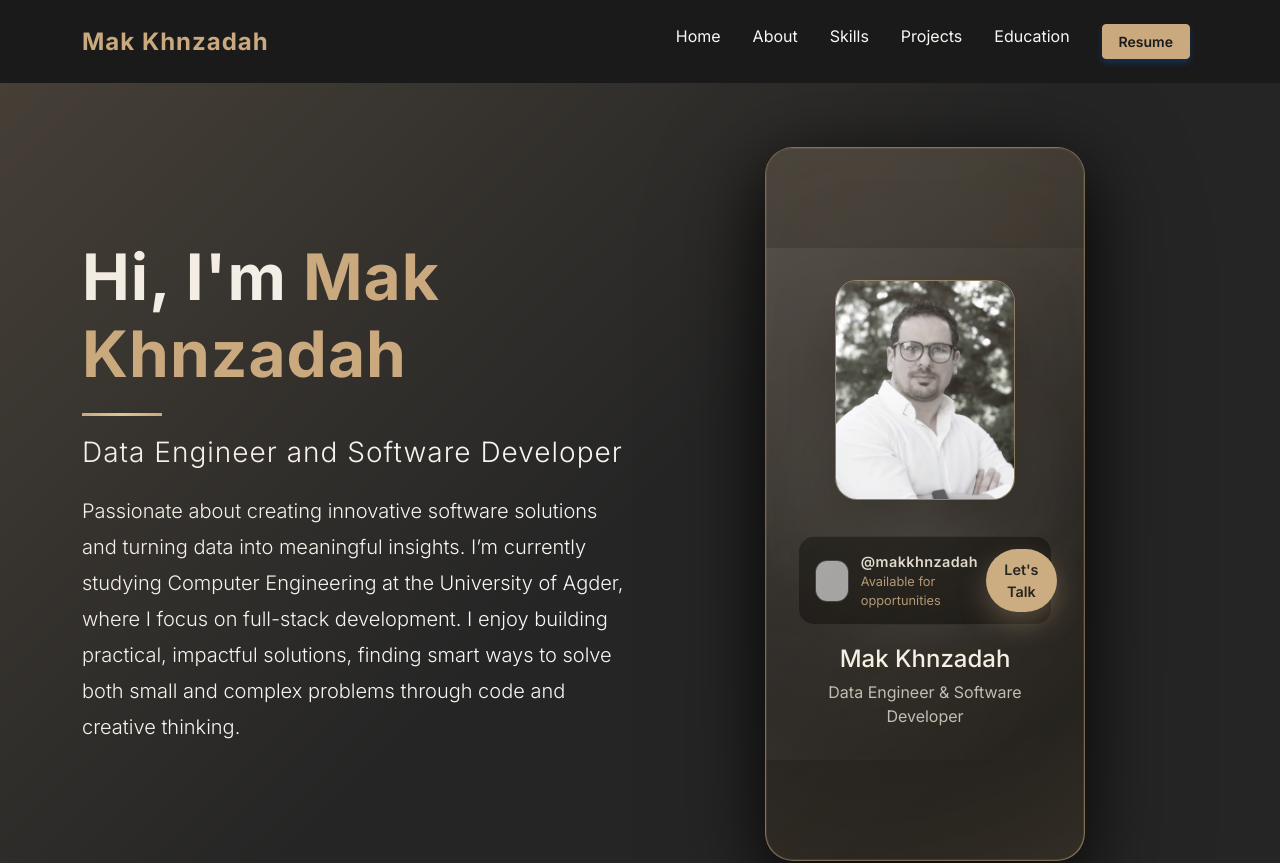
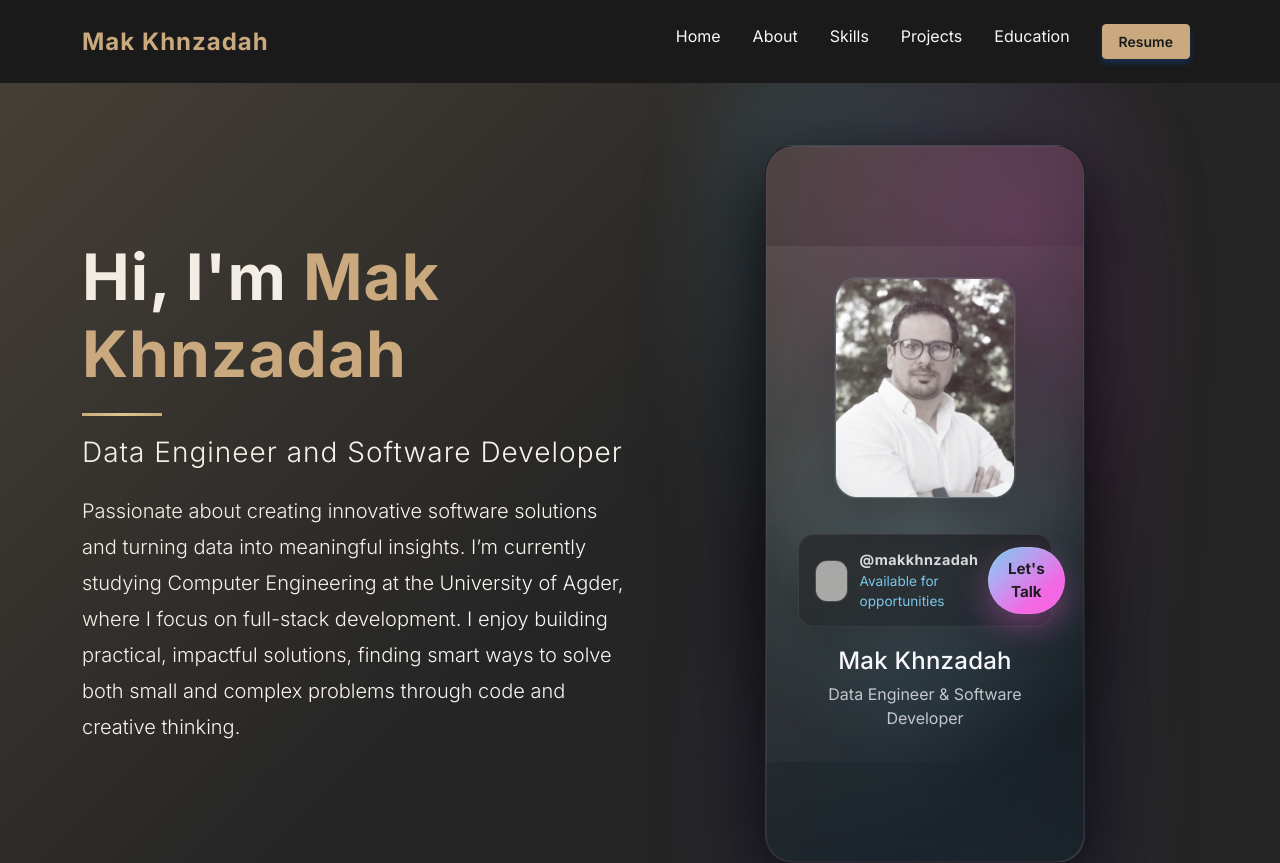
Before and after one commit to MakKhnzadah/Mak-portfolio, a React (Create React App) app: page / in a window 1280 px wide. Shown: the top 863 px of the page. Built offline with nearby package versions, Linux system fonts and the light colour scheme; grey boxes are pictures that could not be loaded.

Commit message:
updated_3

```diff
--- a/src/components/ProfileCard.css
+++ b/src/components/ProfileCard.css
@@ -1,11 +1,12 @@
 :root {
-  --pc-gold: #c9a97d;
-  --pc-gold-soft: #d8ba90;
-  --pc-charcoal: #0c0c0c;
-  --pc-charcoal-soft: #151515;
-  --pc-cream: #f4ede0;
-  --pc-border: rgba(201, 169, 125, 0.55);
-  --pc-gradient: linear-gradient(160deg, rgba(32, 32, 32, 0.96) 0%, rgba(18, 18, 18, 0.94) 55%, rgba(201, 169, 125, 0.18) 100%);
+  --pc-accent-1: #75d5ff;
+  --pc-accent-2: #f35be1;
+  --pc-accent-3: #8f7bff;
+  --pc-charcoal: #060608;
+  --pc-charcoal-soft: #0f1014;
+  --pc-cream: #f6f7fb;
+  --pc-border: rgba(255, 255, 255, 0.08);
+  --pc-gradient: linear-gradient(160deg, rgba(15, 17, 23, 0.95) 0%, rgba(9, 10, 14, 0.9) 50%, rgba(117, 213, 255, 0.08) 100%);
 }
 
 .pc-card-wrapper {
@@ -16,15 +17,28 @@
   pointer-events: none;
 }
 
+.pc-card-wrapper::after {
+  content: '';
+  position: absolute;
+  inset: -12%;
+  background: radial-gradient(circle at 20% 20%, rgba(117, 213, 255, 0.25), transparent 45%),
+    radial-gradient(circle at 80% 30%, rgba(243, 91, 225, 0.28), transparent 45%),
+    radial-gradient(circle at 50% 80%, rgba(143, 123, 255, 0.22), transparent 55%);
+  filter: blur(48px);
+  opacity: 0.85;
+  z-index: -3;
+  pointer-events: none;
+}
+
 .pc-card-shell {
   position: relative;
   transform-style: preserve-3d;
   transition: transform 320ms ease, filter 320ms ease;
-  filter: drop-shadow(0 18px 46px rgba(0, 0, 0, 0.55));
+  filter: drop-shadow(0 18px 46px rgba(0, 0, 0, 0.65));
 }
 
 .pc-card-shell.active {
-  filter: drop-shadow(0 30px 70px rgba(0, 0, 0, 0.65));
+  filter: drop-shadow(0 26px 70px rgba(0, 0, 0, 0.75));
 }
 
 .pc-card-shell.entering {
@@ -38,8 +52,8 @@
   min-height: 420px;
   overflow: hidden;
   border: 1px solid var(--pc-border);
-  box-shadow: 0 25px 60px rgba(0, 0, 0, 0.55), 0 0 0 1px rgba(201, 169, 125, 0.12) inset;
-  backdrop-filter: blur(12px);
+  box-shadow: 0 28px 70px rgba(0, 0, 0, 0.55), 0 0 0 1px rgba(255, 255, 255, 0.05) inset;
+  backdrop-filter: blur(18px) saturate(130%);
 }
 
 .pc-inside {
@@ -58,27 +72,31 @@
 }
 
 .pc-card::before {
-  background: radial-gradient(circle at var(--pointer-x, 50%) var(--pointer-y, 50%), rgba(201, 169, 125, 0.25), transparent 65%);
-  opacity: 0.8;
+  background: radial-gradient(circle at var(--pointer-x, 50%) var(--pointer-y, 50%), rgba(117, 213, 255, 0.35), transparent 65%),
+    radial-gradient(circle at 80% 10%, rgba(243, 91, 225, 0.2), transparent 45%);
+  opacity: 0.9;
   transition: opacity 400ms ease;
 }
 
 .pc-card-shell:not(.active) .pc-card::before {
-  opacity: 0.4;
+  opacity: 0.6;
 }
 
 .pc-card::after {
   background: radial-gradient(circle at 20% 20%, rgba(255, 255, 255, 0.08), transparent 40%),
-    radial-gradient(circle at 80% 10%, rgba(201, 169, 125, 0.14), transparent 45%),
+    radial-gradient(circle at 80% 10%, rgba(243, 91, 225, 0.18), transparent 45%),
+    radial-gradient(circle at 40% 80%, rgba(117, 213, 255, 0.12), transparent 50%),
     var(--inner-gradient, var(--pc-gradient));
   mix-blend-mode: screen;
-  opacity: 0.55;
+  opacity: 0.7;
 }
 
 .pc-behind {
-  background: radial-gradient(circle, var(--behind-glow-color, rgba(201, 169, 125, 0.5)) 0%, transparent 70%);
-  filter: blur(60px);
-  transform: translateZ(-40px) scale(var(--behind-glow-size, 0.5));
+  background: radial-gradient(circle at 40% 40%, rgba(117, 213, 255, 0.45), transparent 60%),
+    radial-gradient(circle at 70% 60%, rgba(243, 91, 225, 0.35), transparent 55%),
+    radial-gradient(circle at 50% 80%, rgba(143, 123, 255, 0.25), transparent 55%);
+  filter: blur(70px) saturate(150%);
+  transform: translateZ(-40px) scale(var(--behind-glow-size, 0.65));
   z-index: -2;
 }
 
@@ -91,15 +109,15 @@
 }
 
 .pc-shine {
-  background: radial-gradient(circle at var(--pointer-x, 50%) var(--pointer-y, 50%), rgba(255, 255, 255, 0.18), transparent 55%);
-  opacity: 0.65;
+  background: radial-gradient(circle at var(--pointer-x, 50%) var(--pointer-y, 50%), rgba(255, 255, 255, 0.2), transparent 55%);
+  opacity: 0.7;
   mix-blend-mode: screen;
 }
 
 .pc-glare {
-  background: linear-gradient(120deg, rgba(255, 255, 255, 0.15), transparent);
+  background: linear-gradient(120deg, rgba(255, 255, 255, 0.16), transparent);
   mix-blend-mode: color-dodge;
-  opacity: 0.45;
+  opacity: 0.4;
 }
 
 .pc-content {
@@ -121,14 +139,16 @@
   height: 220px;
   border-radius: 22px;
   object-fit: cover;
-  border: 1px solid var(--pc-border);
-  box-shadow: 0 25px 60px rgba(0, 0, 0, 0.45);
-  transition: transform 260ms ease, box-shadow 260ms ease;
+  border: 1px solid rgba(255, 255, 255, 0.12);
+  box-shadow: 0 25px 60px rgba(0, 0, 0, 0.55), 0 0 0 1px rgba(117, 213, 255, 0.12);
+  filter: saturate(115%);
+  transition: transform 260ms ease, box-shadow 260ms ease, filter 260ms ease;
 }
 
 .pc-card-shell.active .avatar {
   transform: translateZ(50px);
-  box-shadow: 0 30px 70px rgba(0, 0, 0, 0.65);
+  box-shadow: 0 32px 80px rgba(0, 0, 0, 0.7), 0 0 0 1px rgba(117, 213, 255, 0.2);
+  filter: saturate(125%);
 }
 
 .pc-user-info {
@@ -137,10 +157,11 @@
   display: flex;
   justify-content: space-between;
   align-items: center;
-  background: rgba(5, 5, 5, 0.6);
+  background: linear-gradient(145deg, rgba(12, 14, 20, 0.85), rgba(15, 17, 23, 0.8));
   border: 1px solid rgba(255, 255, 255, 0.08);
   border-radius: 16px;
   padding: 12px 16px;
+  box-shadow: 0 18px 40px rgba(0, 0, 0, 0.35);
 }
 
 .pc-user-details {
@@ -167,35 +188,35 @@
   display: flex;
   flex-direction: column;
   font-size: 0.9rem;
-  color: rgba(244, 237, 224, 0.9);
+  color: rgba(246, 247, 251, 0.9);
 }
 
 .pc-handle {
-  font-weight: 600;
+  font-weight: 700;
   letter-spacing: 0.03em;
 }
 
 .pc-status {
-  font-size: 0.8rem;
-  color: rgba(201, 169, 125, 0.85);
+  font-size: 0.85rem;
+  color: rgba(117, 213, 255, 0.9);
 }
 
 .pc-contact-btn {
   pointer-events: auto;
-  background: var(--pc-gold);
-  color: #1b1a17;
+  background: linear-gradient(140deg, var(--pc-accent-1) 0%, var(--pc-accent-2) 70%);
+  color: #0a0b10;
   border: none;
-  padding: 10px 18px;
+  padding: 11px 20px;
   border-radius: 999px;
-  font-weight: 600;
-  font-size: 0.9rem;
-  transition: transform 220ms ease, background 220ms ease, box-shadow 220ms ease;
-  box-shadow: 0 12px 28px rgba(201, 169, 125, 0.35);
+  font-weight: 700;
+  font-size: 0.95rem;
+  transition: transform 220ms ease, background 220ms ease, box-shadow 220ms ease, filter 220ms ease;
+  box-shadow: 0 14px 32px rgba(243, 91, 225, 0.35), 0 0 0 1px rgba(255, 255, 255, 0.08) inset;
 }
 
 .pc-contact-btn:hover {
-  transform: translateY(-2px);
-  background: var(--pc-gold-soft);
+  transform: translateY(-2px) scale(1.01);
+  filter: brightness(1.05);
 }
 
 .pc-contact-btn:active {
@@ -211,11 +232,12 @@
   margin: 0;
   font-size: 1.5rem;
   color: var(--pc-cream);
+  letter-spacing: 0.01em;
 }
 
 .pc-details p {
   margin: 6px 0 0;
-  color: rgba(244, 237, 224, 0.75);
+  color: rgba(246, 247, 251, 0.75);
 }
 
 @media (max-width: 768px) {
```
